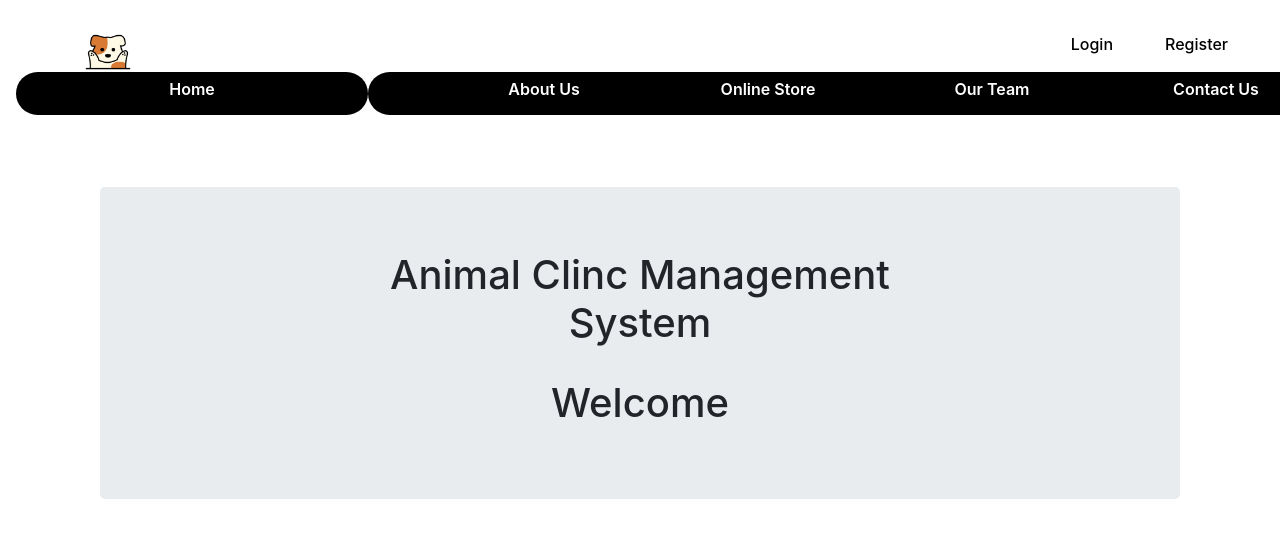
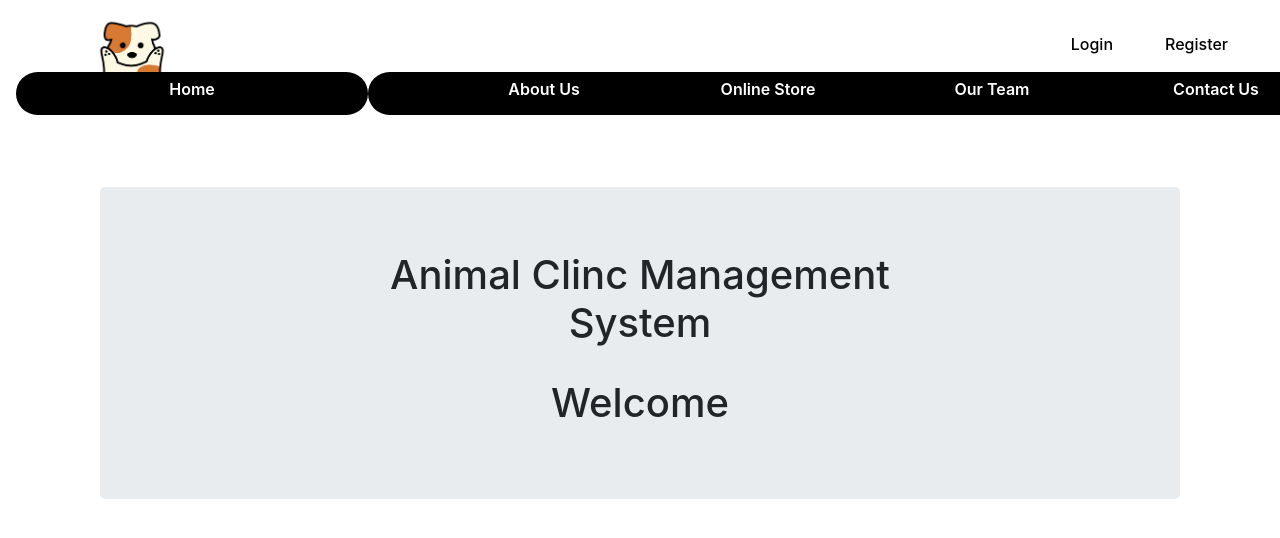
Before and after one commit to SLIITITP/ITP_WD_B03_G12, a React (Create React App) app in the folder Project1/myapp/: page / in a window 1280 px wide. Shown: the top 538 px of the page. Built offline with nearby package versions, Linux system fonts and the light colour scheme.

Commit message:
navigation bar app icon update

```diff
--- a/Project1/myapp/src/components/CSS/navbar.css
+++ b/Project1/myapp/src/components/CSS/navbar.css
@@ -1,6 +1,7 @@
 .app-logo {
     height: 4.5em;
     width: 4.5em;
+    margin-left: 1.5em;
 }
 
 
```
Also changed, not shown: Project1/myapp/public/img/appLogo.jpg, 1 other file (tests, documents, lock files or other folders).
